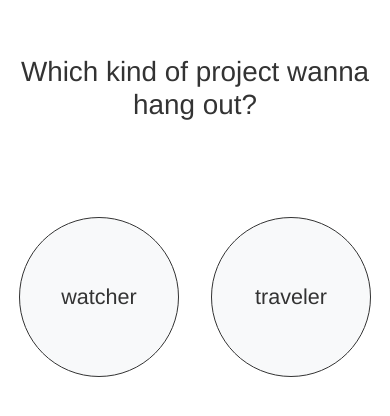
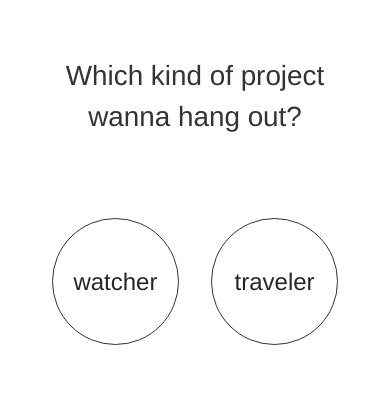
Before and after one commit to HM4725/lasqua, a Vue app: page / in a window 390 px wide. Shown: the part 198-614 px from the top of the page. Built offline with nearby package versions, Linux system fonts and the light colour scheme.

Commit message:
make main page responsive + seperate button component

```diff
--- /dev/null
+++ b/src/components/ButtonComponent.vue
@@ -0,0 +1,63 @@
+<template>
+  <button type="button" class="button-6">{{value}}</button>
+</template>
+
+<script>
+export default {
+  props: {
+    value: String
+  }
+}
+</script>
+
+<style scoped>
+/* CSS */
+.button-6 {
+  align-items: center;
+  background-color: #FFFFFF;
+  border: 1px solid rgba(0, 0, 0, 0.1);
+  border-radius: .25rem;
+  box-shadow: rgba(0, 0, 0, 0.02) 0 1px 3px 0;
+  box-sizing: border-box;
+  color: rgba(0, 0, 0, 0.85);
+  cursor: pointer;
+  display: inline-flex;
+  font-size: 1rem;
+  font-weight: 400;
+  justify-content: center;
+  line-height: 1.25;
+  margin: 0;
+  min-height: 3rem;
+  padding: -webkit-calc(.875rem - 1px) -webkit-calc(1.5rem - 1px);
+  padding: -moz-calc(.875rem - 1px) -moz-calc(1.5rem - 1px);
+  padding: calc(.875rem - 1px) calc(1.5rem - 1px);
+  position: relative;
+  text-decoration: none;
+  transition: all 250ms;
+  -webkit-user-select: none;
+  user-select: none;
+  touch-action: manipulation;
+  vertical-align: baseline;
+  width: auto;
+}
+
+.button-6:hover,
+.button-6:focus {
+  border-color: rgba(0, 0, 0, 0.15);
+  box-shadow: rgba(0, 0, 0, 0.1) 0 4px 12px;
+  color: rgba(0, 0, 0, 0.65);
+}
+
+.button-6:hover {
+  transform: translateY(-1px);
+}
+
+.button-6:active {
+  background-color: #F0F0F1;
+  border-color: rgba(0, 0, 0, 0.15);
+  box-shadow: rgba(0, 0, 0, 0.06) 0 2px 4px;
+  color: rgba(0, 0, 0, 0.65);
+  transform: translateY(0);
+}
+
+</style>
--- a/src/components/ChoiceOptionComponent.vue
+++ b/src/components/ChoiceOptionComponent.vue
@@ -1,11 +1,15 @@
 <template>
   <router-link :to="option">
-    <button class="choice-option-button btn btn-light fs-4">{{option}}</button>
+    <button-component class="choice-option-button" :value="option"/>
   </router-link>
 </template>
 
 <script>
+import ButtonComponent from './ButtonComponent.vue'
 export default{
+  components: {
+    ButtonComponent
+  },
   props: {
       option: String
   }
@@ -16,13 +20,19 @@ export default{
 .choice-option-button {
   width: 10rem;
   height: 10rem;
-  color: #333333;
-  border: 1px solid #333333;
   border-radius: 100%;
-  text-align: center;
-  margin: 1rem;
+  border-color: #333333;
+  margin: 0 1rem;
+  font-size: 1.5rem;
 }
-.choice-option-button:hover {
-  color: #999999;
+@media (max-width: 767px) {
+  .choice-option-button {
+    width: -webkit-calc(6rem + 8vw);
+    width: -moz-calc(6rem + 8vw);
+    width: calc(6rem + 8vw);
+    height: -webkit-calc(6rem + 8vw);
+    height: -moz-calc(6rem + 8vw);
+    height: calc(6rem + 8vw);
+  }
 }
 </style>
--- a/src/views/ChoiceView.vue
+++ b/src/views/ChoiceView.vue
@@ -1,7 +1,7 @@
 <template>
-  <div id="choice-project">
+  <div class="choice-wrapper">
     <div class="choice-phrase">
-      <span class="h1">{{choicePhrase}}</span>
+      <span class="choice-phrase-font">{{choicePhrase}}</span>
     </div>
     <div class="choice-select">
       <choice-option-component option="watcher"/>
@@ -28,7 +28,7 @@ export default {
 </script>
 
 <style scoped>
-#choice-project {
+.choice-wrapper {
   position: absolute;
   top: 0;
   left: 0;
@@ -43,8 +43,26 @@ export default {
 .choice-phrase {
   margin-bottom: 5rem;
 }
+.choice-phrase-font {
+  font-size: 2.5rem;
+}
 .choice-select {
   display: flex;
   flex-direction: row;
+  align-items: center;
+}
+
+@media (max-width: 767px) {
+  .choice-wrapper {
+    padding-bottom: 3rem;
+  }
+  .choice-phrase {
+    width: 20rem;
+  }
+  .choice-phrase-font {
+    font-size: -webkit-calc(1.375rem + 1.5vw);
+    font-size: -moz-calc(1.375rem + 1.5vw);
+    font-size: calc(1.375rem + 1.5vw);
+  }
 }
 </style>
```
